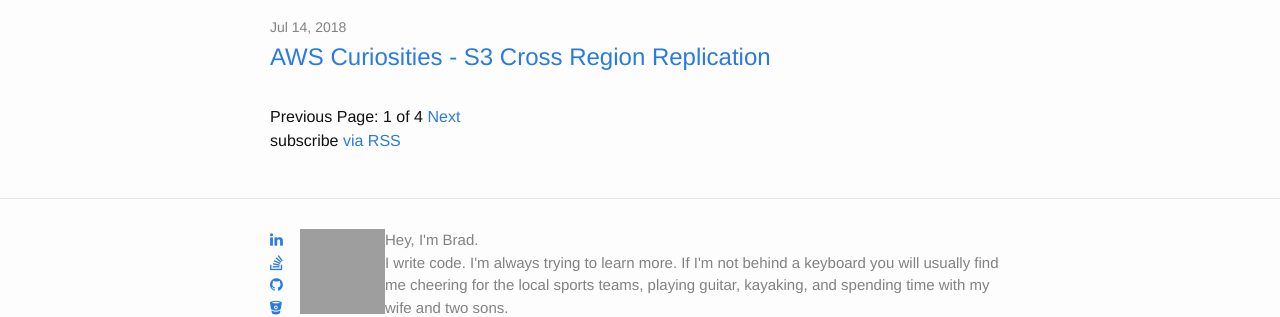
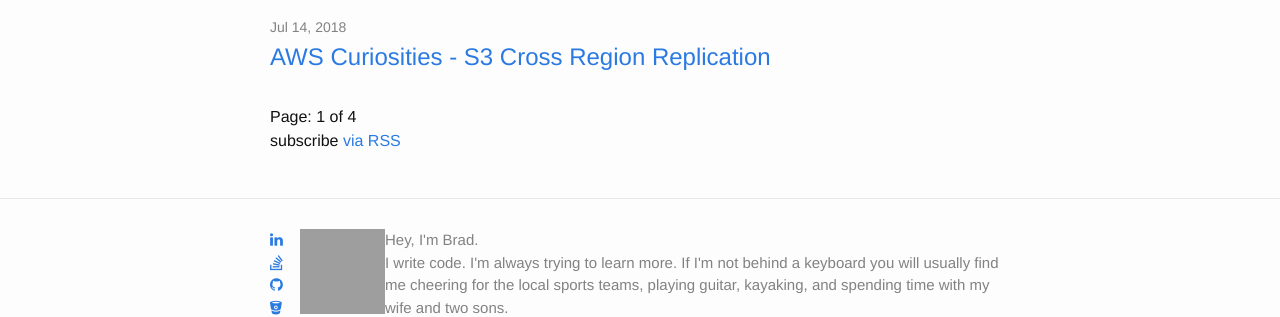
Before and after one commit to brandnameboredom/brandnameboredom.github.io, a Jekyll site: the page built from index.html, in a window 1280 px wide, cut to the strip 482-799 px from the top of the page. Built offline with Jekyll 4.4.1, drawn with Linux system fonts in a browser that asks for light colours; nearby versions of some CDN libraries; the list of posts is cut into pages by our own code; grey boxes are pictures that could not be loaded.

Commit message:
Update index.html

```diff
--- a/index.html
+++ b/index.html
@@ -22,18 +22,20 @@
   <div class="pagination">
     {% if paginator.previous_page %}
       <a href="{{ paginator.previous_page_path }}" class="previous">
-        Previous
+        <i class="far fa-arrow-alt-circle-left"></i>
       </a>
     {% else %}
-      <span class="previous">Previous</span>
+      <i class="far fa-arrow-alt-circle-left" disable></i>
     {% endif %}
     <span class="page_number ">
       Page: {{ paginator.page }} of {{ paginator.total_pages }}
     </span>
     {% if paginator.next_page %}
-      <a href="{{ paginator.next_page_path }}" class="next">Next</a>
+      <a href="{{ paginator.next_page_path }}" class="next">
+        <i class="far fa-arrow-alt-circle-right"></i>
+      </a>
     {% else %}
-      <span class="next ">Next</span>
+      <i class="far fa-arrow-alt-circle-right" disable></i>
     {% endif %}
   </div>
 
```
